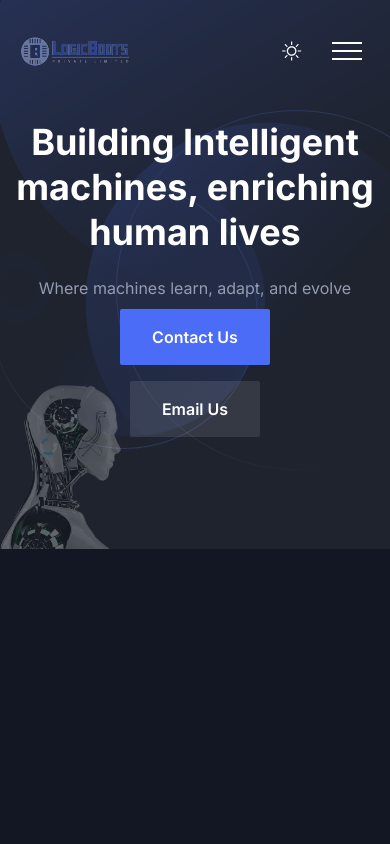
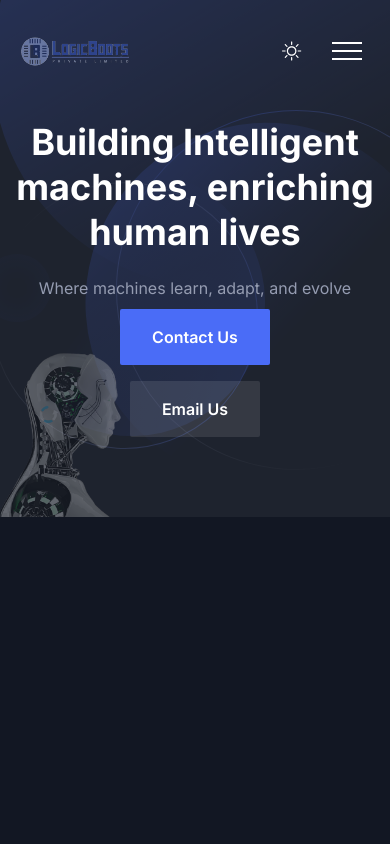
Before and after one commit to dmethi9871/Logicboots, a Next.js app: page / in a window 390 px wide. Shown: the top 844 px of the page. Built offline with nearby package versions, Linux system fonts and the light colour scheme.

Commit message:
first commit

```diff
--- a/src/app/page.tsx
+++ b/src/app/page.tsx
@@ -21,12 +21,10 @@
       <ScrollUp />
       <Hero />
       <Features />
-
       <Brands />
       <AboutSectionOne />
       <AboutSectionTwo />
       <Testimonials />
-
       <Blog />
       <Contact />
     </>
--- a/src/components/Features/index.tsx
+++ b/src/components/Features/index.tsx
@@ -5,7 +5,7 @@
 const Features = () => {
   return (
     <>
-      <section id="features" className="py-16 md:py-20 lg:py-28">
+      <section id="features" className="py-16 md:py-10 lg:py-28">
         <div className="container">
           <SectionTitle
             title="Our Expertise"
--- a/src/components/Hero/index.tsx
+++ b/src/components/Hero/index.tsx
@@ -7,7 +7,7 @@
     <div className="h-screen">
       <section
         id="home"
-        className="relative z-10 overflow-hidden bg-white pb-16 pt-[120px] dark:bg-gray-dark md:pb-[120px] md:pt-[150px] xl:pb-[160px] xl:pt-[180px] 2xl:pb-[200px] 2xl:pt-[210px]"
+        className="relative z-10 overflow-hidden bg-white pb-8 pt-[120px] dark:bg-gray-dark md:pb-[120px] md:pt-[150px] xl:pb-[160px] xl:pt-[180px] 2xl:pb-[200px] 2xl:pt-[210px]"
       >
         <div className="container">
           <div className="-mx-4 flex flex-wrap">
```
